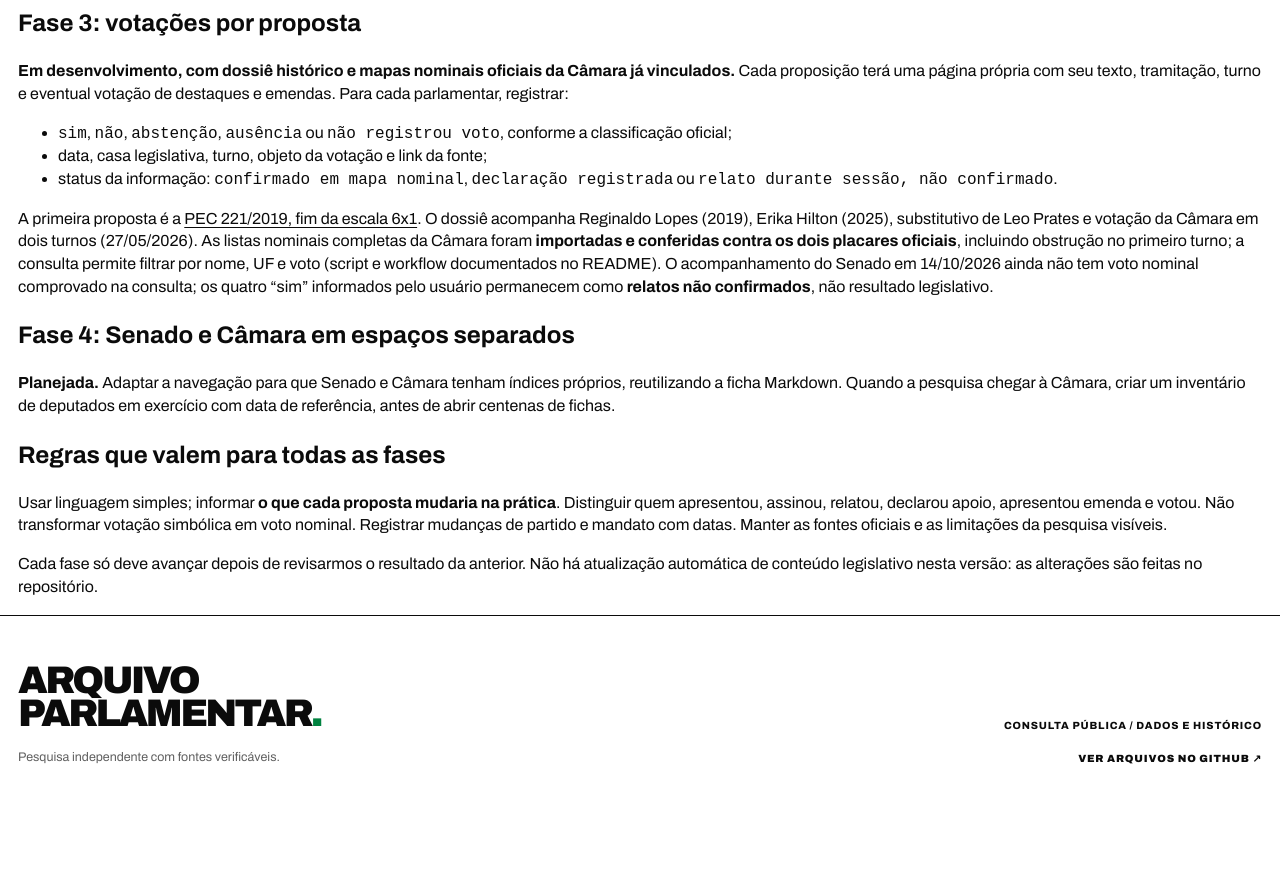
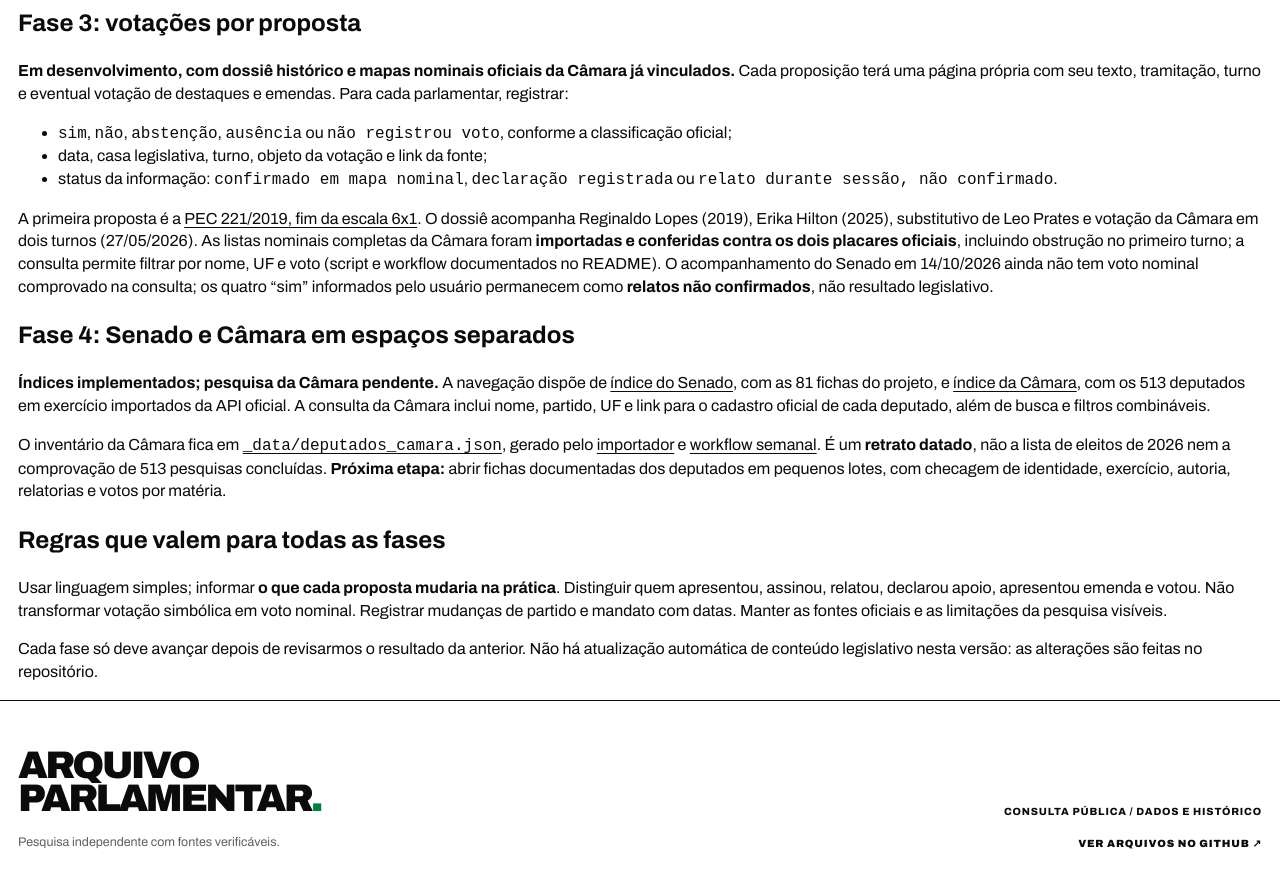
Before and after one commit to leorruas/senadores-deputados, a Jekyll site: the page built from PLANO-DE-FASES.md, in a window 1280 px wide and 900 px high, scrolled down 907 px. Shown: the top 888 px of the window. Built offline with Jekyll 4.4.1, drawn with Linux system fonts in a browser that asks for light colours; our own code applies the rules of GitHub Pages for plain Markdown files; before the commit the page ends 1722 px from its top, so only the background shows below that.

Commit message:
docs: integra diretórios Senado e Câmara e documenta o inventário oficial

```diff
--- a/PLANO-DE-FASES.md
+++ b/PLANO-DE-FASES.md
@@ -30,7 +30,9 @@ A primeira proposta é a [PEC 221/2019, fim da escala 6x1](votacoes/pec-221-2019
 
 ## Fase 4: Senado e Câmara em espaços separados
 
-**Planejada.** Adaptar a navegação para que Senado e Câmara tenham índices próprios, reutilizando a ficha Markdown. Quando a pesquisa chegar à Câmara, criar um inventário de deputados em exercício com data de referência, antes de abrir centenas de fichas.
+**Índices implementados; pesquisa da Câmara pendente.** A navegação dispõe de [índice do Senado](senado/index.html), com as 81 fichas do projeto, e [índice da Câmara](camara/index.html), com os 513 deputados em exercício importados da API oficial. A consulta da Câmara inclui nome, partido, UF e link para o cadastro oficial de cada deputado, além de busca e filtros combináveis.
+
+O inventário da Câmara fica em [`_data/deputados_camara.json`](_data/deputados_camara.json), gerado pelo [importador](scripts/importar_deputados_camara.py) e [workflow semanal](.github/workflows/atualizar-camara.yml). É um **retrato datado**, não a lista de eleitos de 2026 nem a comprovação de 513 pesquisas concluídas. **Próxima etapa:** abrir fichas documentadas dos deputados em pequenos lotes, com checagem de identidade, exercício, autoria, relatorias e votos por matéria.
 
 ## Regras que valem para todas as fases
 
```
